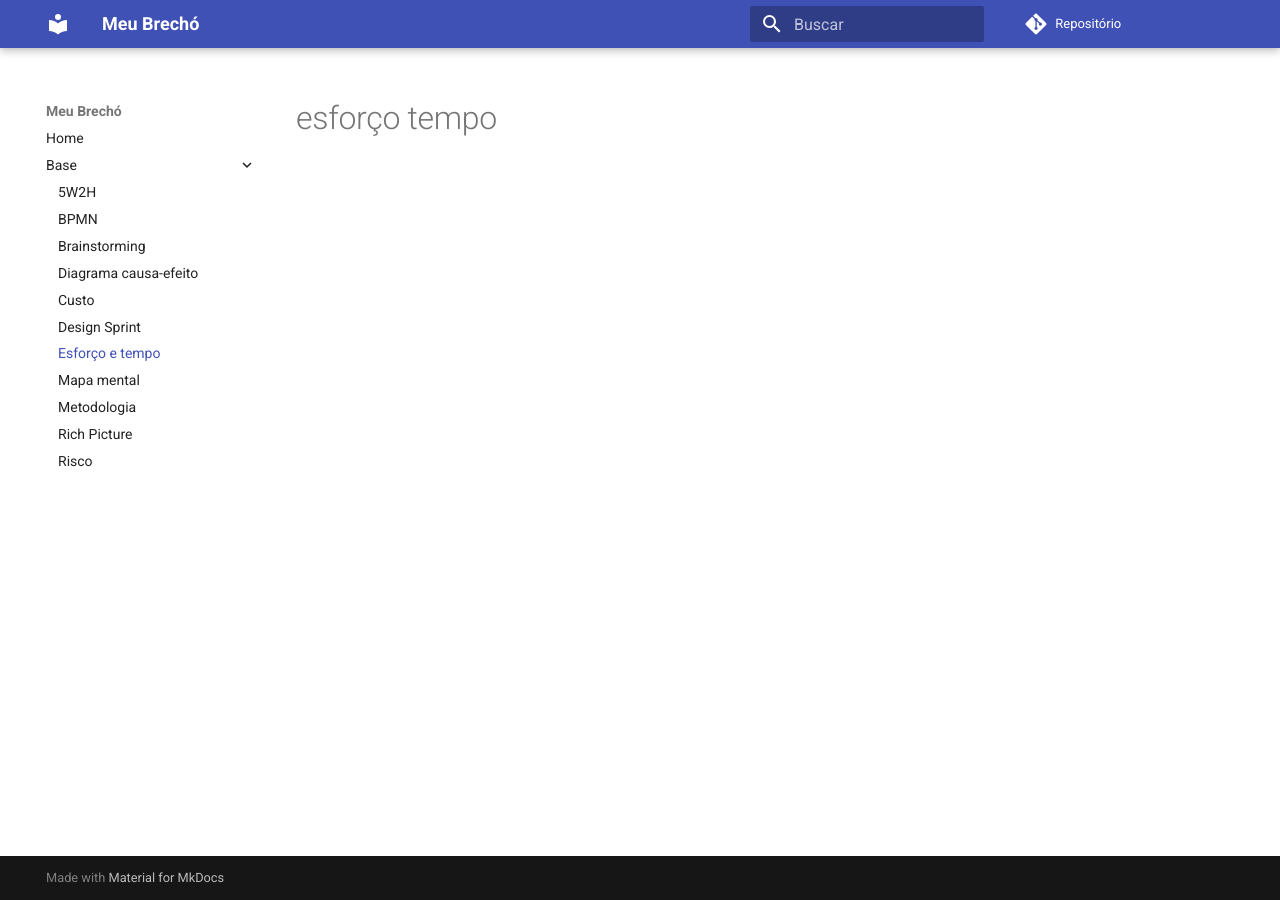
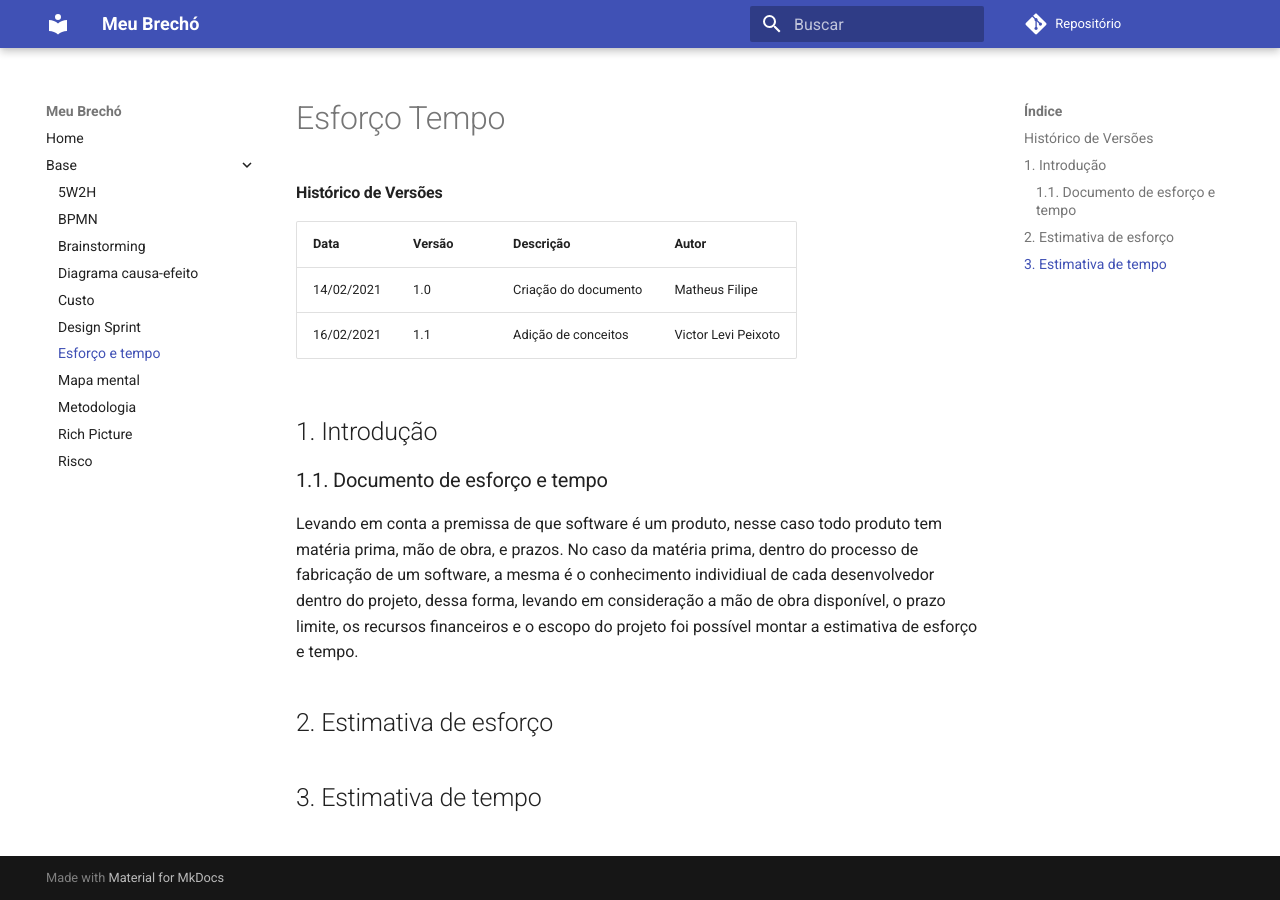
Before and after one commit to UnBArqDsw2020-2/2020.2_G4, an MkDocs documentation site: the page built from docs/base/esforco-tempo.md, in a window 1280 px wide. Built offline with MkDocs 1.6.1 and Material for MkDocs 9.7.7, drawn with Linux system fonts in a browser that asks for light colours; comment, search, counter and statistics services are not loaded; old or Windows-style settings are respelled for this version of MkDocs.

Commit message:
Commit: #11 - Criar o modelo do documento

```diff
--- a/docs/base/esforco-tempo.md
+++ b/docs/base/esforco-tempo.md
@@ -1 +1,18 @@
-# esforço tempo
+# Esforço Tempo
+
+#### Histórico de Versões
+
+| Data | Versão | Descrição | Autor |
+|------|--------|-----------|-------|
+| 14/02/2021 | 1.0 | Criação do documento | Matheus Filipe |
+| 16/02/2021 | 1.1 | Adição de conceitos | Victor Levi Peixoto |
+
+## 1. Introdução
+
+### 1.1. Documento de esforço e tempo
+
+Levando em conta a premissa de que software é um produto, nesse caso todo produto tem matéria prima, mão de obra, e prazos. No caso da matéria prima, dentro do processo de fabricação de um software, a mesma é o conhecimento individiual de cada desenvolvedor dentro do projeto, dessa forma, levando em consideração a mão de obra disponível, o prazo limite, os recursos financeiros e o escopo do projeto foi possível montar a estimativa de esforço e tempo.
+
+## 2. Estimativa de esforço
+
+## 3. Estimativa de tempo
```
